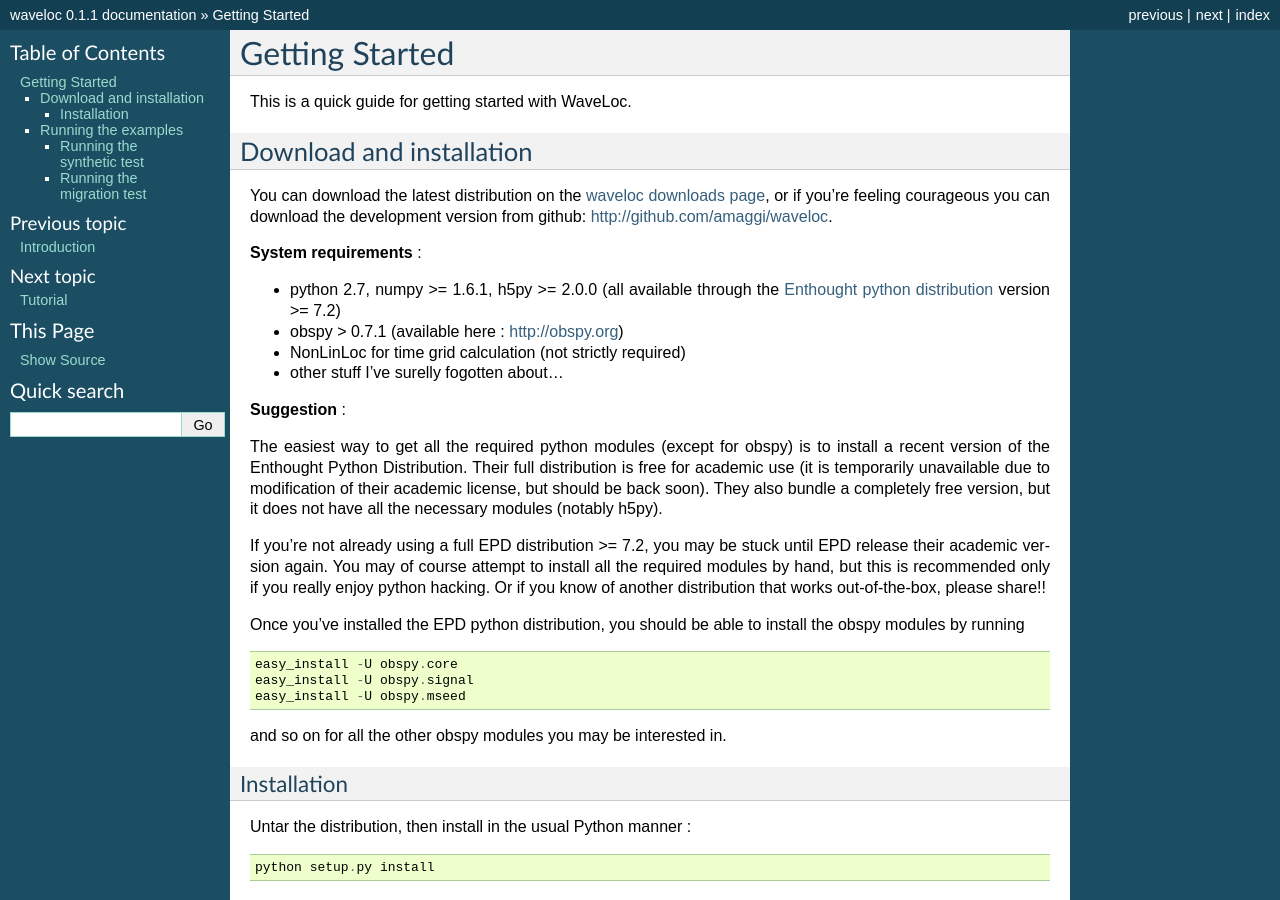
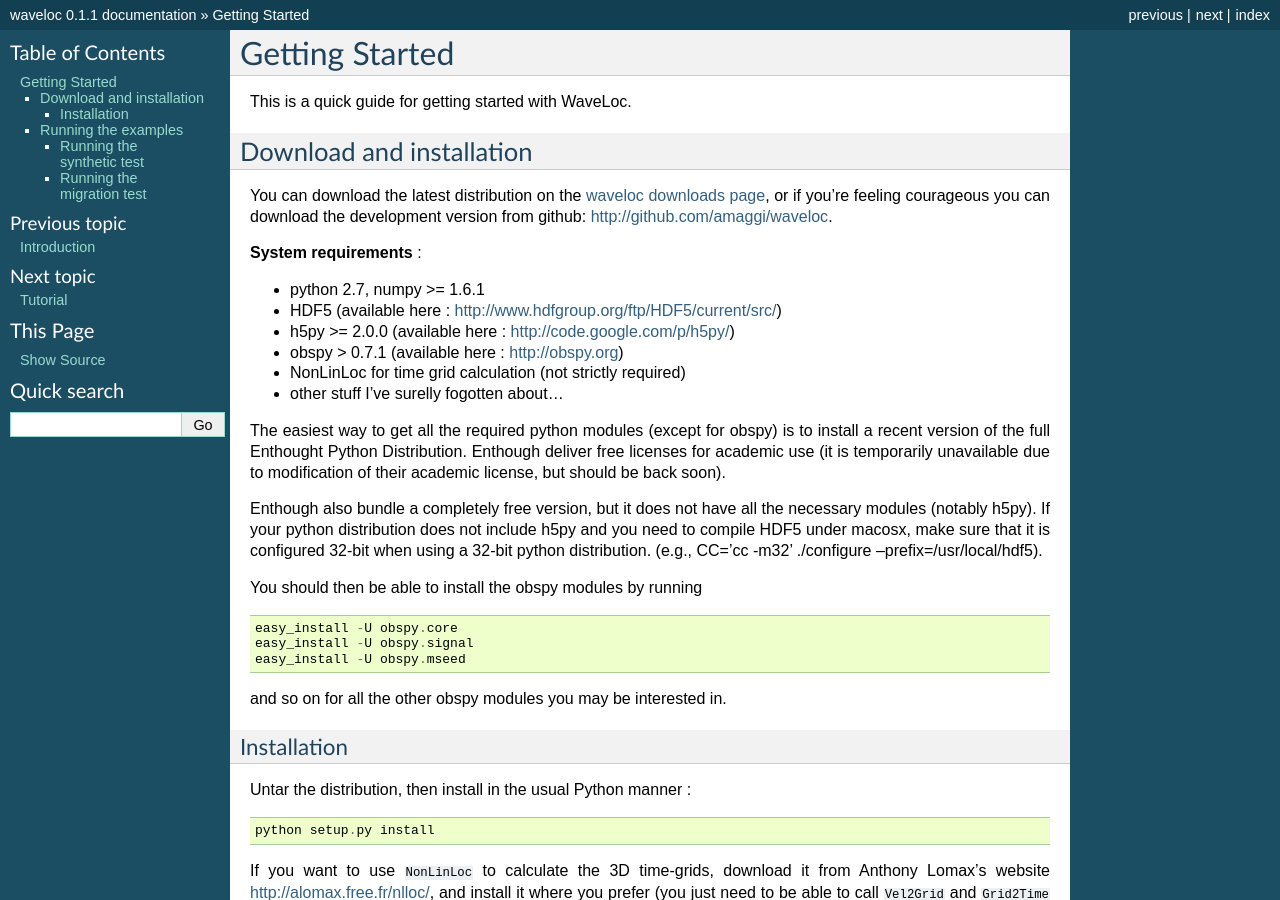
Before and after one commit to amaggi/waveloc, a Sphinx documentation site: the page built from sphinx/getting_started.rst, in a window 1280 px wide and 900 px high. Built offline with Sphinx 7.4.7, drawn with Linux system fonts in a browser that asks for light colours; formulas are drawn with MathJax 3.

Commit message:
Updated hdf5 installation instructions

```diff
--- a/sphinx/getting_started.rst
+++ b/sphinx/getting_started.rst
@@ -16,30 +16,25 @@
 
 **System requirements** :
 
-* python 2.7, numpy >= 1.6.1, h5py >= 2.0.0 (all available through the
-  `Enthought python distribution
-  <http://www.enthought.com/products/getepd.php>`_ version >= 7.2)
+* python 2.7, numpy >= 1.6.1
+* HDF5 (available here : http://www.hdfgroup.org/ftp/HDF5/current/src/)
+* h5py >= 2.0.0 (available here : http://code.google.com/p/h5py/)
 * obspy > 0.7.1 (available here : http://obspy.org)
 * NonLinLoc for time grid calculation (not strictly required)
 * other stuff I've surelly fogotten about...
 
-**Suggestion** :
+The easiest way to get all the required python modules (except
+for obspy) is to install a recent version of the full Enthought Python Distribution.
+Enthough deliver free licenses for academic use (it is temporarily unavailable
+due to modification of their academic license, but should be back soon).
 
-The easiest way to get all the required python modules (except
-for obspy) is to install a recent version of the Enthought Python Distribution.
-Their full distribution is free for academic use (it is temporarily unavailable
-due to modification of their academic license, but should be back soon).  They
-also bundle a completely free version, but it does not have all the necessary
-modules (notably h5py).
+Enthough also bundle a completely free version, but it does not have all the necessary
+modules (notably h5py). If your python distribution does not include h5py and you
+need to compile HDF5 under macosx, make sure that it is configured 32-bit when
+using a 32-bit python distribution. (e.g., CC='cc -m32' ./configure
+--prefix=/usr/local/hdf5).
 
-If you're not already using a full EPD distribution >= 7.2, you may be stuck
-until EPD release their academic version again. You may of course
-attempt to install all the required modules by hand, but this is recommended
-only if you really enjoy python hacking.  Or if you know of another
-distribution that works out-of-the-box, please share!!
-
-Once you've installed the EPD python distribution, you should be able to
-install the obspy modules by running ::
+You should then be able to install the obspy modules by running ::
 
   easy_install -U obspy.core
   easy_install -U obspy.signal
```
